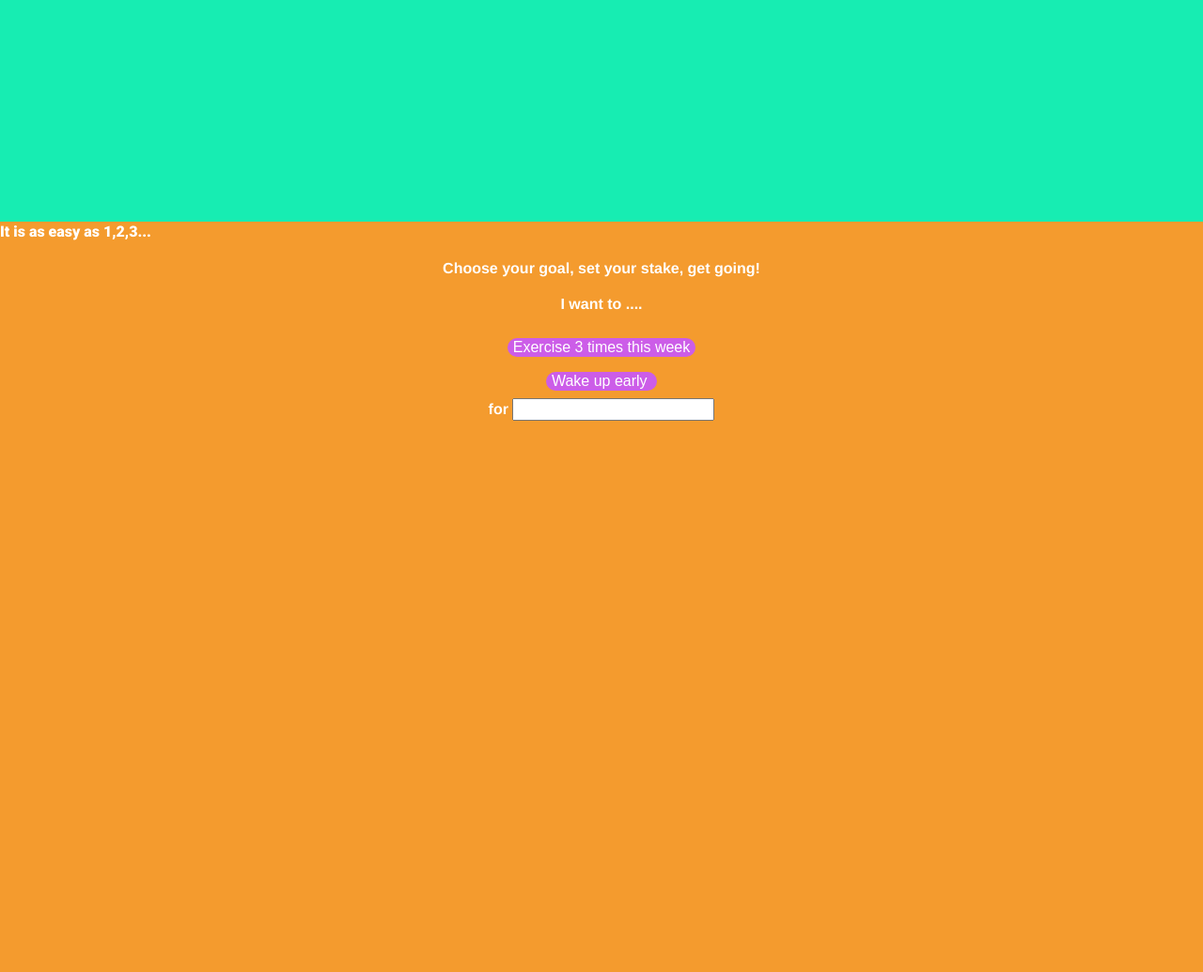
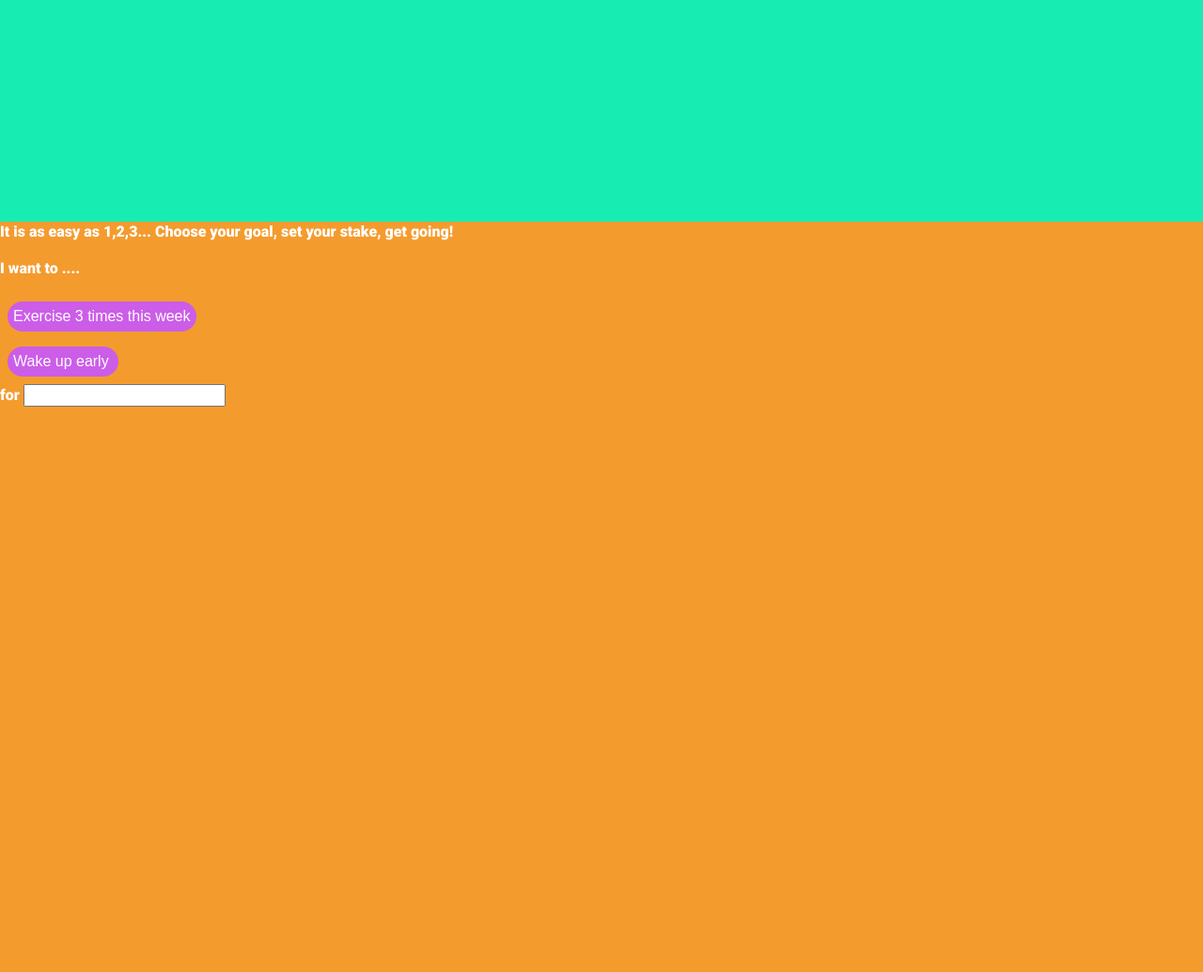
Before and after one commit to PolGuixe/Achiever, a PHP site: page / in a window 1280 px wide. Shown: the part 586-1621 px from the top of the page at 94% size. Run offline with PHP 8.4, Linux system fonts and the light colour scheme; some libraries are stand-ins or nearby versions.

Commit message:
fixing css

```diff
--- a/css/main.css
+++ b/css/main.css
@@ -161,6 +161,7 @@ a:active {
 	margin:0.5em;
 	background-color:#CC5DE8;
 	color:white;
+	height:2em;
 };
 
 /* ==========================================================================
--- a/index.php
+++ b/index.php
@@ -32,19 +32,15 @@
     </head>
     <body>
 		<div class="intro">
-
-				<!-- <img src="img/logo.png">  -->
 				<div class="header">
 					Achieve your goals<br/>
 					Be who you want to be<br/>
 					<br> Making the latest discoveries in behavioural science work for you </br>
 				</div>
+		</div>
 
-		</div>
 		<div class="chooseGoal">
-		<span class="artistname">It is as easy as 1,2,3...</span>
-			<div id="text" class="text center">
-    		<div class="container" >
+			<span class="artistname">It is as easy as 1,2,3...</span
 				<p> Choose your goal, set your stake, get going! </p>
 				<p> I want to .... </p>
 
@@ -55,10 +51,7 @@
                             <label for="goal_time">for</label>
                             <input type="text" id="goal_time" name="goal_time">
                  </div><!--datepickerContainer-->
-
-			</div>
 		</div>
-	</div>
 
 
 		<div class="logFace">
```
